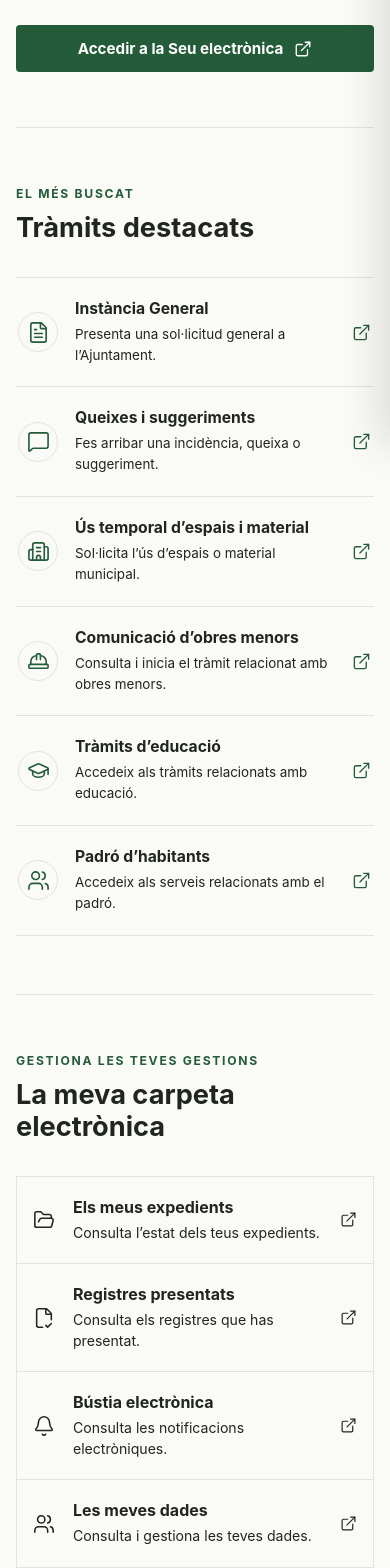
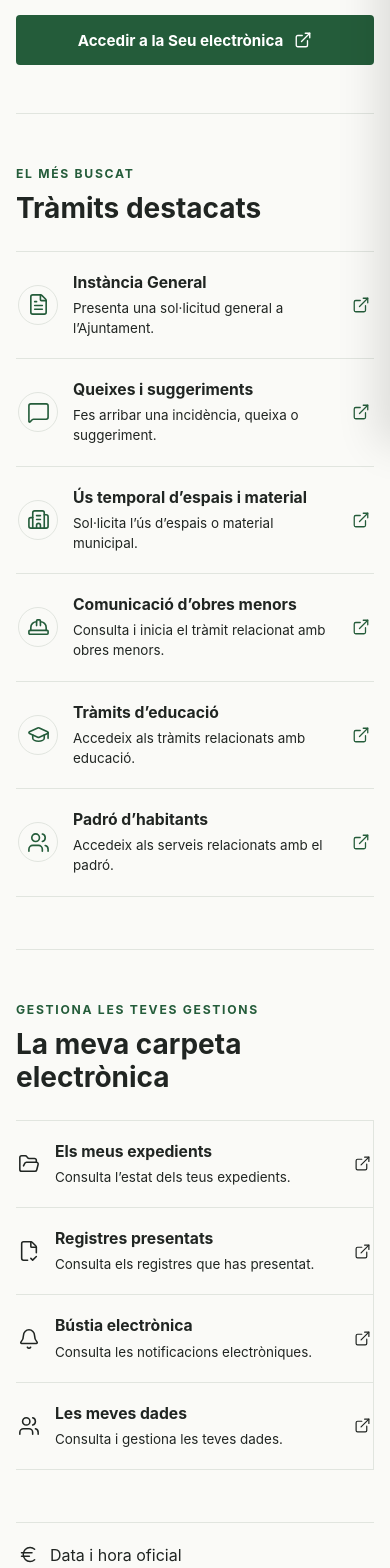
Before and after one commit to cristinavoda/Bell-lloc-d-Urgell-Municipal-Web-Redesign, a React (Vite) app: page /seu-electronica in a window 390 px wide. Shown: the part 400-1968 px from the top of the page. Built offline with nearby package versions, Linux system fonts and the light colour scheme.

Commit message:
add 'new content 8 '

```diff
--- a/src/styles/SeuElectronica.css
+++ b/src/styles/SeuElectronica.css
@@ -397,3 +397,166 @@
   }
 
 }
+/* =========================================
+   MOBILE - SEU ELECTRÒNICA
+========================================= */
+
+@media (max-width: 600px) {
+
+  .seu-electronica-page {
+    overflow-x: hidden;
+  }
+
+  .seu-container {
+    width: calc(100% - 32px);
+  }
+
+  /* INTRO */
+
+  .seu-intro {
+    padding: 42px 0 48px;
+  }
+
+  .seu-intro h1 {
+    font-size: clamp(2.15rem, 11vw, 3rem);
+    line-height: 1.05;
+  }
+
+  .seu-intro p {
+    font-size: 1rem;
+    line-height: 1.7;
+  }
+
+  .seu-main-button {
+    width: 100%;
+    min-height: 50px;
+
+    justify-content: center;
+
+    padding: 13px 16px;
+
+    text-align: center;
+  }
+
+
+  /* SECCIONES */
+
+  .seu-section {
+    padding: 52px 0;
+  }
+
+  .seu-section-header {
+    margin-bottom: 25px;
+  }
+
+  .seu-section-header h2 {
+    font-size: 1.75rem;
+  }
+
+
+  /* TRÀMITS */
+
+  .seu-tramit {
+    grid-template-columns: 42px minmax(0, 1fr) 20px;
+
+    gap: 13px;
+
+    padding: 20px 2px;
+  }
+
+  .seu-tramit-icon {
+    width: 40px;
+    height: 40px;
+  }
+
+  .seu-tramit-content {
+    min-width: 0;
+  }
+
+  .seu-tramit-content h3 {
+    margin-bottom: 5px;
+
+    font-size: 0.98rem;
+    line-height: 1.35;
+  }
+
+  .seu-tramit-content p {
+    font-size: 0.84rem;
+    line-height: 1.5;
+  }
+
+  .seu-tramit-arrow {
+    width: 18px;
+    height: 18px;
+  }
+
+
+  /* CARPETA ELECTRÒNICA */
+
+  .seu-access-grid {
+    display: grid;
+
+    grid-template-columns: 1fr;
+
+    border-left: none;
+  }
+
+  .seu-access {
+    grid-template-columns: 24px minmax(0, 1fr) 18px;
+
+    gap: 13px;
+
+    padding: 20px 2px;
+  }
+
+  .seu-access h3 {
+    font-size: 0.98rem;
+    line-height: 1.35;
+  }
+
+  .seu-access p {
+    font-size: 0.84rem;
+    line-height: 1.5;
+  }
+
+
+  /* ENLLAÇOS D'INFORMACIÓ */
+
+  .seu-info-grid {
+    display: grid;
+
+    grid-template-columns: 1fr;
+
+    border-left: none;
+  }
+
+  .seu-info-grid a {
+    min-height: 64px;
+
+    padding: 17px 2px;
+
+    border-right: none;
+
+    border-bottom: 1px solid var(--color-border);
+  }
+
+  .seu-info-grid a:last-child {
+    border-bottom: none;
+  }
+
+
+  /* AVÍS */
+
+  .seu-note {
+    margin: 42px 0 60px;
+
+    padding: 18px;
+
+    gap: 12px;
+  }
+
+  .seu-note p {
+    font-size: 0.86rem;
+  }
+
+}
```
